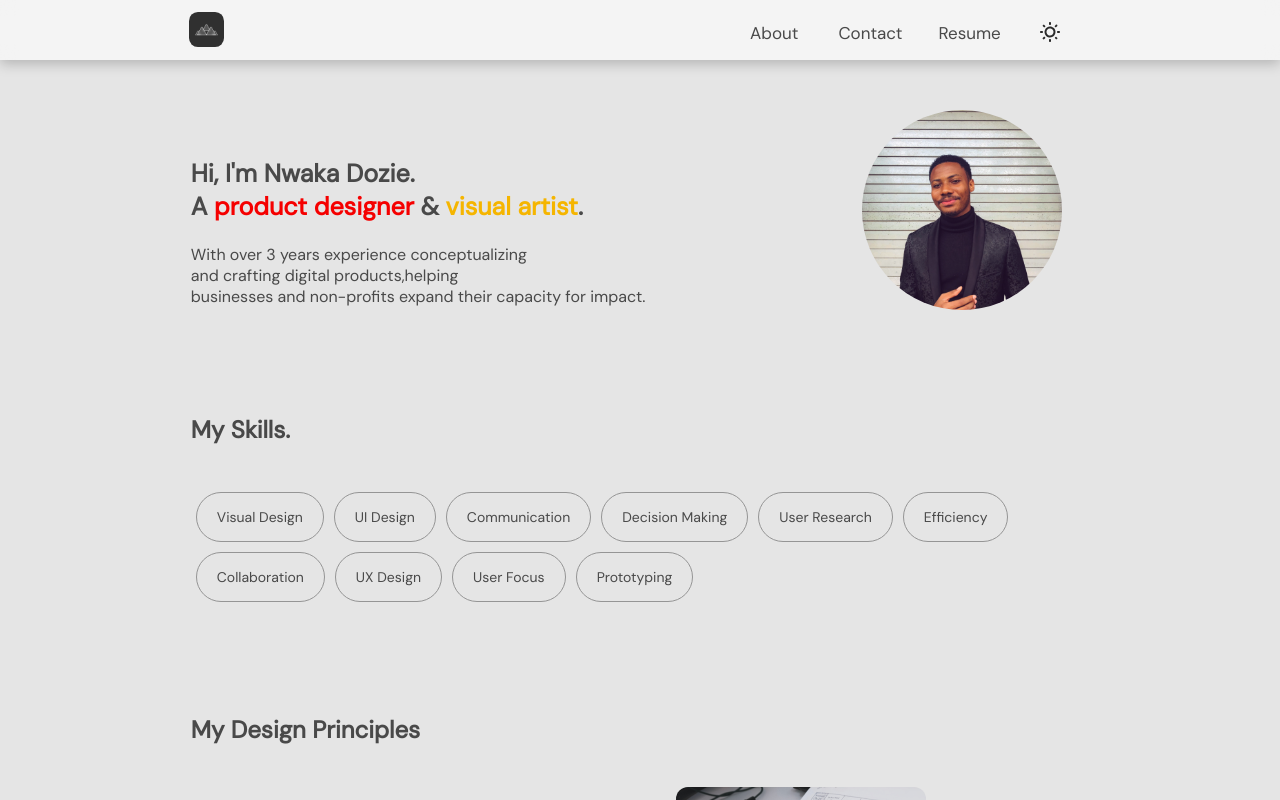
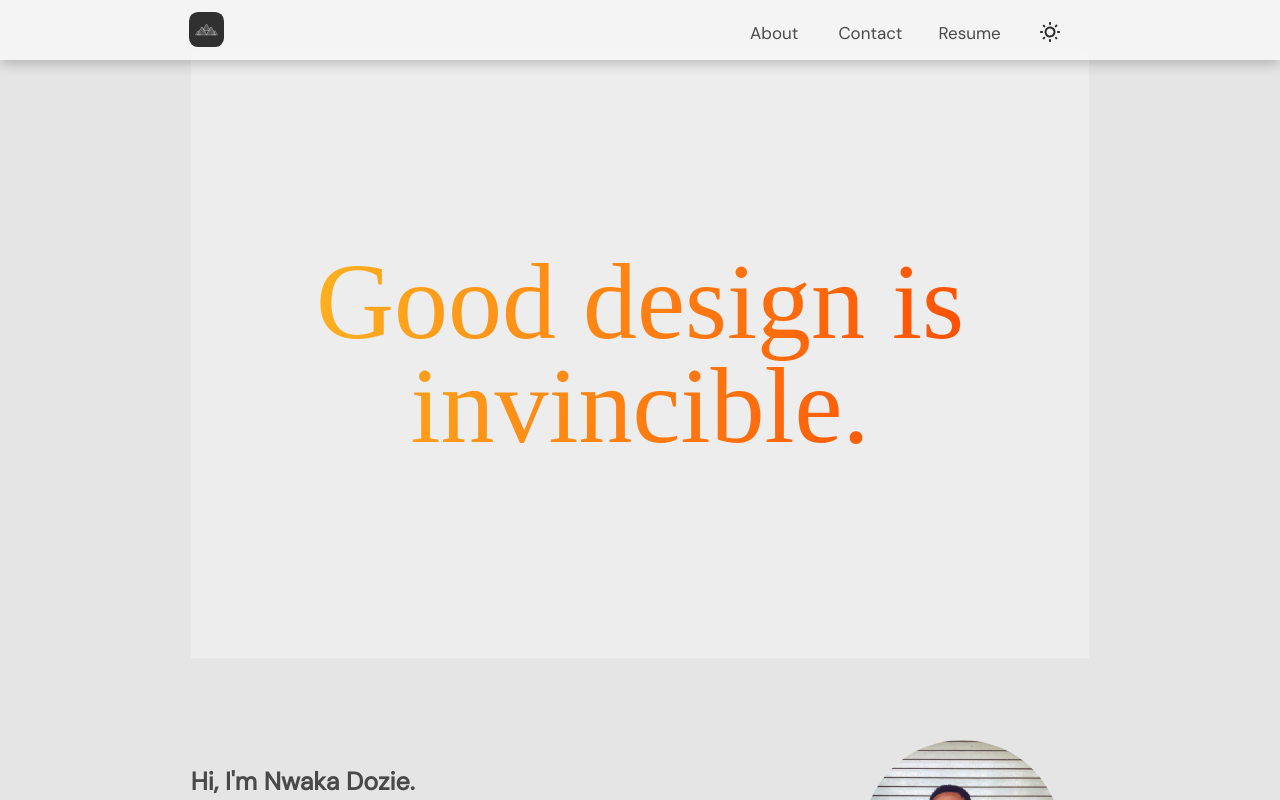
Before and after one commit to Kizito007/for-dozie, a React (Vite) app: page / in a window 1280 px wide. Shown: the top 800 px of the page. Built offline with nearby package versions, Linux system fonts and the light colour scheme.

Commit message:
added big intro text

```diff
--- a/src/components/screens/HomeScreen.jsx
+++ b/src/components/screens/HomeScreen.jsx
@@ -11,6 +11,9 @@ import { Link } from 'react-router-dom'
 const HomeScreen = () => {
   return (
     <div className='home'>
+      <div className='invincible'>
+        <h1>Good design is invincible.</h1>
+      </div>
       <div className='intro'>
         <div>
           <img src={dozie} className="intro-img"/>
--- a/src/components/screens/screens.css
+++ b/src/components/screens/screens.css
@@ -5,6 +5,23 @@
 .text-header {
     margin-top: 107px;
     /* font-size: 25px; */
+}
+.invincible {
+    padding: 200px 0;
+    background-color: #ffffff00;
+    background-image: url("Rectangle.png");
+}
+.invincible h1 {
+    font-family: 'Ginkgo';
+    font-style: normal;
+    font-weight: 400;
+    font-size: 108px;
+    line-height: 104px;
+    text-align: center;
+    background: linear-gradient(100deg, #FFC325 0%, #FF3D00 98.88%);
+    -webkit-background-clip: text;
+    background-clip: text;
+    -webkit-text-fill-color: transparent;
 }
 .about {
     margin-top: -75px;
@@ -15,7 +32,7 @@
     width: 200px;
     height: 200px;
     right: 17%;
-    top: 110px;
+    top: 740px;
     border-radius: 235px;
     z-index: -1;
 }
@@ -64,6 +81,11 @@
 @media only screen and (max-width: 400px){
     .container {
         padding: 30px;
+    }
+}
+@media only screen and (max-width: 660px){
+    .invincible h1 {
+        font-size: 55px;
     }
 }
 @media only screen and (max-width: 925px){
```
Also changed, not shown: src/components/screens/Rectangle.png (added).
